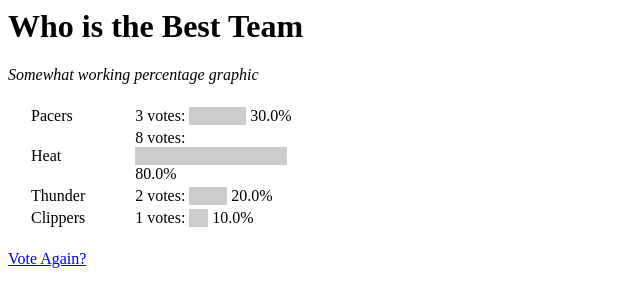
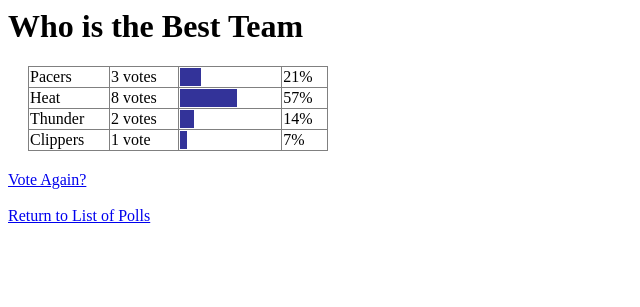
Before and after one commit to baker1797/django-learn, a Django app: page /polls/1/results/ in a window 1280 px wide. Shown: the top 307 px of the page, without its empty margins (0-640 px from the left). Run offline with Django 3.2, Linux system fonts and the light colour scheme; data comes from the database, SQL or seed files in the repository; both versions use the stored data as it was after the commit; parts of the project's set-up code (start-up, migrations or seed data) failed here and were passed over.

Commit message:
Added Graphic Representation for Polls

```diff
--- a/novemberSite/basketball/views.py
+++ b/novemberSite/basketball/views.py
@@ -1,13 +1,11 @@
 from django.shortcuts import render
 
-#from basketball.models import Team, Player
 from basketball.models import Team, Player
-
 
 def index(request):
     context = {
         'teams': Team.objects.order_by('city'),
-        'players': Player.objects.all()
+        'players': Player.objects.all(),
     }
     return render(request, 'basketball/index.html', context)
 
--- a/novemberSite/polls/admin.py
+++ b/novemberSite/polls/admin.py
@@ -7,13 +7,13 @@ class ChoiceInLine(admin.TabularInline):
 
 class PollAdmin(admin.ModelAdmin):
     fieldsets = [
-        ('Poll Title', {'fields': ['question']}),
+        ('Poll Info', {'fields': ['question', 'total_votes']}),
         ('Date Information', {'fields': ['pub_date'], 'classes': ['collapse']})
     ]
     inlines = [ChoiceInLine]
 
     #Changes the display on the "change list page"
-    list_display = ('question', 'pub_date', 'was_published_recently')   #column headings for each entry
+    list_display = ('question', 'total_votes', 'pub_date', 'was_published_recently')   #column headings for each entry
     list_filter = ['pub_date']      #adds filter window on right
     search_fields = ['question']    #adds a search box
     #date_hierarchy = 'pub_date'
--- a/novemberSite/polls/models.py
+++ b/novemberSite/polls/models.py
@@ -5,6 +5,7 @@ from django.db import models
 class Poll(models.Model):
     question = models.CharField(max_length=200)
     pub_date = models.DateTimeField('date published')
+    total_votes = models.IntegerField(default=0)
 
     def __unicode__(self):
         return self.question
@@ -19,9 +20,14 @@ class Choice(models.Model):
     poll = models.ForeignKey(Poll)    #each Choice is related to Poll
     choice_text = models.CharField(max_length=200)
     votes = models.IntegerField(default=0)
+    percentage = models.IntegerField(default=0);  #models.FloatField(default=0)
 
     def __unicode__(self):
         return self.choice_text
 
-    def percentage(self):
-        return (self.votes*100 / 10) # len(poll.choice_set.all()))
+    def setPercentage(self, total_votes):
+        if(total_votes != 0):
+            self.percentage = round(float(self.votes*100) / total_votes) # len(poll.choice_set.all()))
+            self.save()
+        else:
+            self.percentage = 0;
--- a/novemberSite/polls/templates/polls/detail.html
+++ b/novemberSite/polls/templates/polls/detail.html
@@ -13,3 +13,5 @@
 
     <input type="submit" value="Vote">
 </form>
+<br>
+<a href="{% url 'polls:index' %}">Return to List of Polls</a>
--- a/novemberSite/polls/templates/polls/results.html
+++ b/novemberSite/polls/templates/polls/results.html
@@ -1,17 +1,18 @@
 <h1>{{ poll.question }}</h1>
-<em>Somewhat working percentage graphic</em>
 
-<table style="width: 300px; margin: 20px;">
+<table style="width: 300px; margin: 20px; border-collapse: collapse;"border="1">
     {% for choice in poll.choice_set.all %}
     <tr>
         <td>{{ choice.choice_text }}</td>
+        <td>{{ choice.votes }} vote{{ choice.votes|pluralize }}</td>
+        <td width="100">
+            <div style="background-color: #333399; width: {{ choice.percentage }}%; display: inline-block">&nbsp;</div>
+        </td>
         <td>
-            {{ choice.votes }} votes:
-            <div style="background-color: #cccccc; width: {{ choice.percentage }}%; display: inline-block">&nbsp;</div>
-            <div style="display: inline-block">{{ choice.percentage }}%</div>
+            <div style="display: inline-block; text-align: right;">{{ choice.percentage }}%</div>
         </td>
     </tr>
     {% endfor %}
 </table>
-
-<a href="{% url 'polls:detail' poll.id %}">Vote Again?</a>
+<a href="{% url 'polls:detail' poll.id %}">Vote Again?</a><br><br>
+<a href="{% url 'polls:index' %}">Return to List of Polls</a>
--- a/novemberSite/polls/urls.py
+++ b/novemberSite/polls/urls.py
@@ -6,6 +6,6 @@ urlpatterns = patterns('',
     #url(r'^more/$',views.anotherPage, name='anotherPage'),
     url(r'^$',views.IndexView.as_view(), name='index'),
     url(r'^(?P<pk>\d+)/$', views.DetailView.as_view(), name='detail'),    #ex: /polls/4324    (?P<poll_id>\d+) --> poll_id='4324'
-    url(r'^(?P<pk>\d+)/results/$', views.ResultsView.as_view(), name='results'),  #ex: /polls/4324/results/
+    url(r'^(?P<poll_id>\d+)/results/$', views.results, name='results'),  #ex: /polls/4324/results/
     url(r'^(?P<poll_id>\d+)/vote/$', views.vote, name='vote')    #ex: /polls/4324/vote/
 )
--- a/novemberSite/polls/views.py
+++ b/novemberSite/polls/views.py
@@ -20,24 +20,19 @@ class DetailView(generic.DetailView):
     model = Poll
     template_name = 'polls/detail.html'
 
-class ResultsView(generic.DetailView):
-    model = Poll
-    template_name = 'polls/results.html'
-
 #def detail(request, poll_id):
 #    poll = get_object_or_404(Poll, pk=poll_id)
 #    return render(request, 'polls/detail.html', {'poll': poll})
 #
-#def results(request, poll_id):
-#    "Display the poll's results after processing the data"
-#    poll = get_object_or_404(Poll, pk=poll_id)
-#
-#    #collect the total number of votes to calculate percentages
-#    totalVotes = 0
-#    for choice in poll.choice_set.all():
-#        totalVotes += choice.votes
-#
-#    return render(request, 'polls/results.html', {'poll': poll, 'totalVotes': totalVotes})
+
+def results(request, poll_id):
+    "Display the poll's results after processing the data"
+    poll = get_object_or_404(Poll, pk=poll_id)
+
+    for choice in poll.choice_set.all():
+        choice.setPercentage(poll.total_votes)
+
+    return render(request, 'polls/results.html', {'poll': poll, 'total_votes': poll.total_votes})
 
 def vote(request, poll_id):
     "Handle the vote submission after a user completes a poll"
@@ -53,4 +48,6 @@ def vote(request, poll_id):
     else:
         selected_choice.votes += 1
         selected_choice.save()
+        p.total_votes += 1
+        p.save()
         return HttpResponseRedirect(reverse('polls:results', args=(p.id,)))
```
Also changed, not shown: novemberSite/db.sqlite3, 4 other files.
